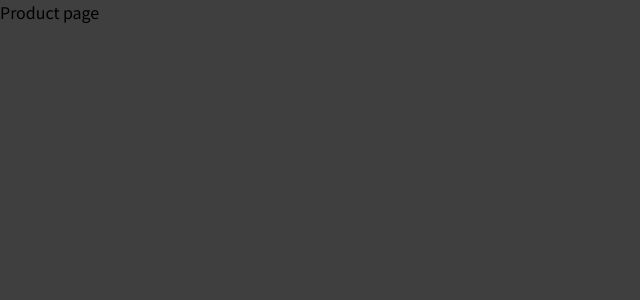
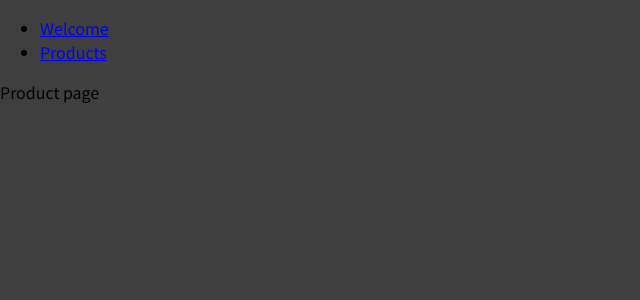
Before and after one commit to falcon-bridge/Multi-page-SPA, a JavaScript app: page /products in a window 1280 px wide. Shown: the top 300 px of the page, without its empty margins (0-640 px from the left). Built offline with nearby package versions, Linux system fonts and the light colour scheme.

Commit message:
used anchor tags to navigate between different pages(link) in our SPA

```diff
--- a/src/App.js
+++ b/src/App.js
@@ -1,16 +1,21 @@
 import { Route } from "react-router-dom";
+
 import Welcome from "./pages/Welcome";
 import Products from "./pages/Products";
+import MainHeader from "./components/MainHeader";
 
 function App() {
   return (
     <div>
+      <MainHeader />
+      <main>
         <Route path="/welcome">
           <Welcome />
         </Route>
         <Route path="/products">
           <Products />
         </Route>
+      </main>
     </div>
   );
 }
--- /dev/null
+++ b/src/components/MainHeader.js
@@ -0,0 +1,18 @@
+const MainHeader = () => {
+  return (
+    <header>
+      <nav>
+        <ul>
+          <li>
+            <a href="/welcome">Welcome</a>
+          </li>
+          <li>
+            <a href="/products">Products</a>
+          </li>
+        </ul>
+      </nav>
+    </header>
+  );
+};
+
+export default MainHeader;
```
Also changed, not shown: 1 other file (tests, documents, lock files or other folders). Lines whose indentation alone changed are shown as unchanged.
